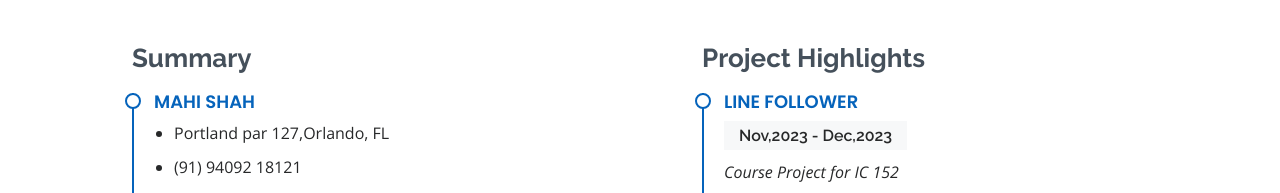
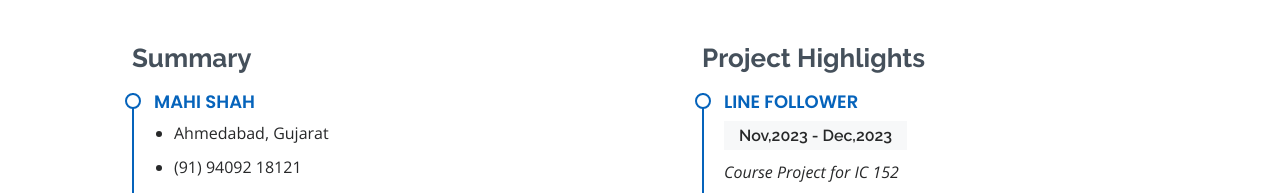
Before and after one commit to mahishahh/Resume, a plain HTML site: page index.html in a window 1280 px wide. Shown: the part 1720-1913 px from the top of the page. Drawn offline with nearby package versions, Linux system fonts and the light colour scheme.

Commit message:
Update index.html

```diff
--- a/index.html
+++ b/index.html
@@ -166,7 +166,7 @@
             <div class="resume-item pb-0">
               <h4>Mahi Shah</h4>
               <ul>
-                <li>Portland par 127,Orlando, FL</li>
+                <li>Ahmedabad, Gujarat</li>
                 <li>(91) 94092 18121</li>
                 <li>mahishah@gmail.com</li>
               </ul>
```
